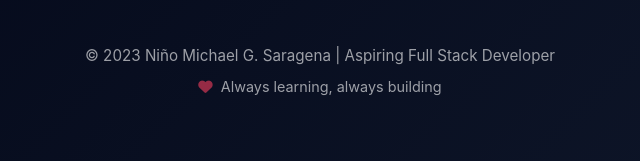
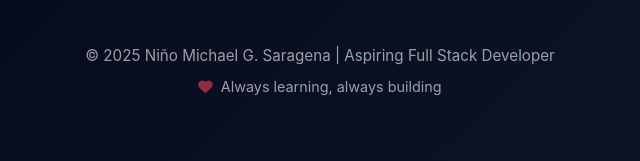
Before and after one commit to michael030704/E-Portfolio, a plain HTML site: page index.html in a window 1280 px wide. Shown: the part 4769-4930 px from the top of the page, 320-960 px from the left. Drawn offline with nearby package versions, Linux system fonts and the light colour scheme.

Commit message:
Update the year

```diff
--- a/index.html
+++ b/index.html
@@ -1097,7 +1097,7 @@
                 </a>
             </div>
 
-            <p style="margin-top: 3rem; opacity: 0.6; font-size: 0.95rem; line-height: 1.5;">&copy; 2023 Niño Michael G. Saragena | Aspiring Full Stack Developer</p>
+            <p style="margin-top: 3rem; opacity: 0.6; font-size: 0.95rem; line-height: 1.5;">&copy; 2025 Niño Michael G. Saragena | Aspiring Full Stack Developer</p>
             <p style="opacity: 0.6; margin-top: 0.5rem; font-size: 0.9rem; display: flex; align-items: center; justify-content: center; gap: 0.5rem; flex-wrap: wrap;">
                 <i class="fas fa-heart" style="color: #f43f5e;"></i>
                 Always learning, always building
```
